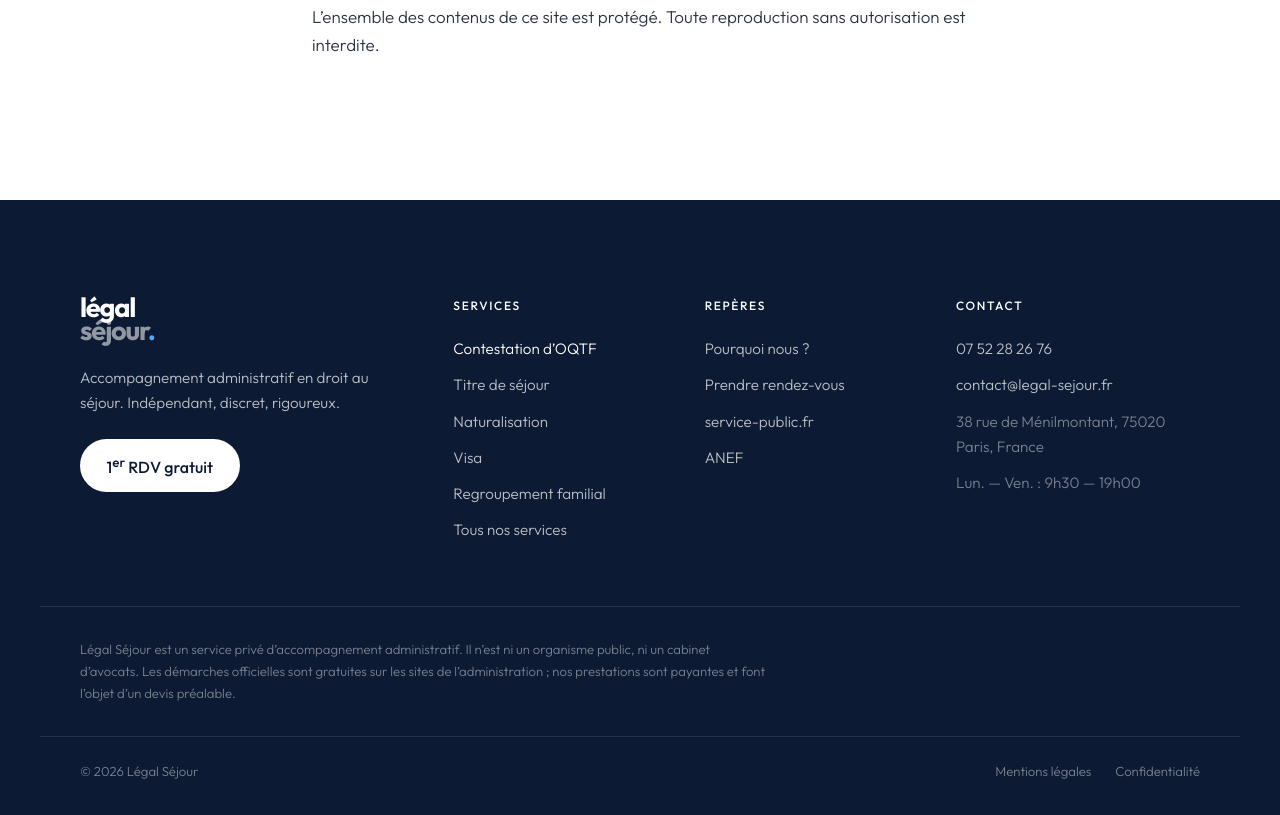
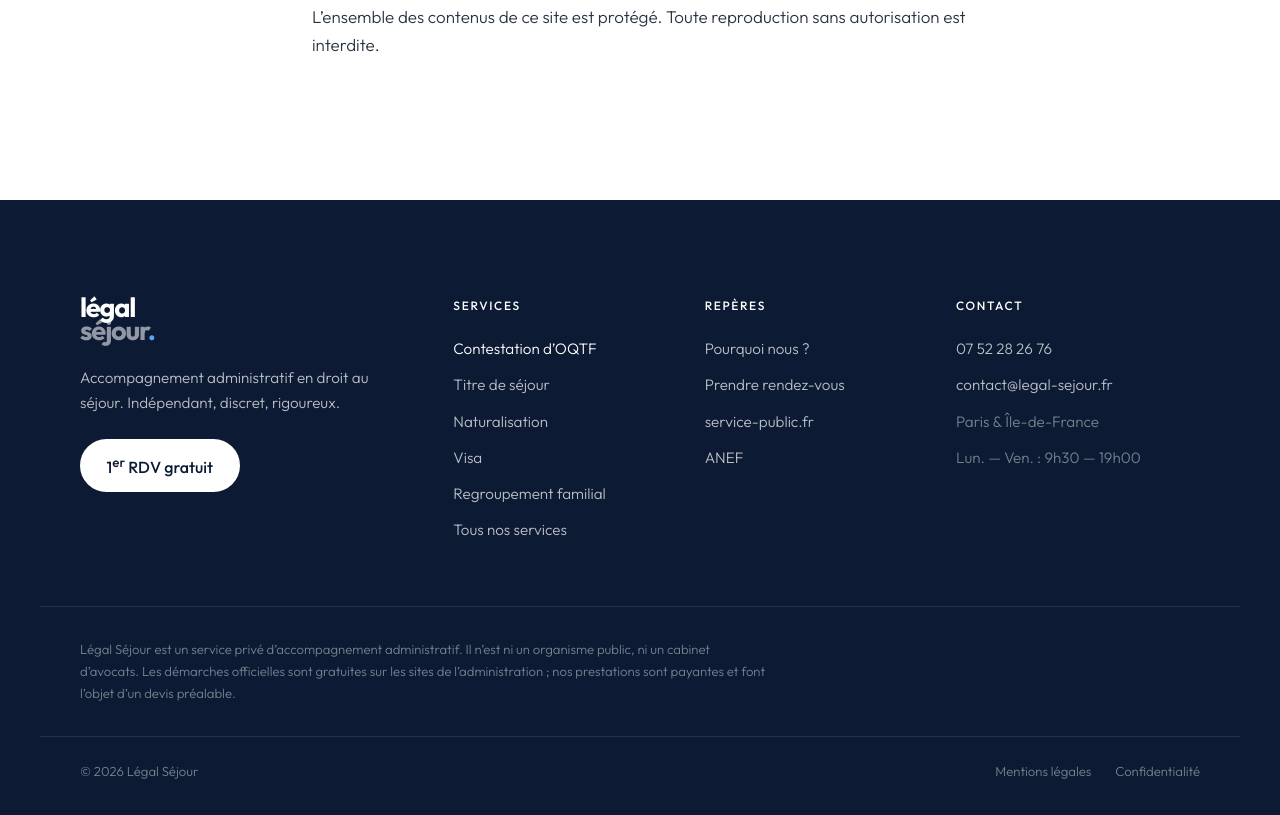
Before and after one commit to pbs1994/legal-sejour, an Astro site: page /mentions-legales in a window 1280 px wide. Shown: the part 1023-1838 px from the top of the page. Built offline with nearby package versions, Linux system fonts and the light colour scheme; Astro itself is replaced by a stand-in of ours.

Commit message:
Footer : zone d'intervention au lieu de l'adresse
Co-Authored-By: Claude Opus 5.5 <noreply@anthropic.com>

```diff
--- a/src/components/Footer.astro
+++ b/src/components/Footer.astro
@@ -40,7 +40,7 @@ const year = new Date().getFullYear();
       <ul>
         {SITE.phone && <li><a href={telHref(SITE.phone)}>{SITE.phone}</a></li>}
         <li><a href={`mailto:${SITE.email}`}>{SITE.email}</a></li>
-        <li class="dim">{SITE.legal.address}</li>
+        <li class="dim">{F.area}</li>
         <li class="dim">{F.hours}</li>
       </ul>
     </div>
```
